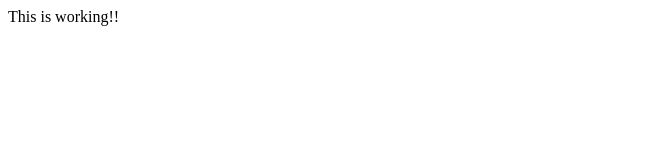
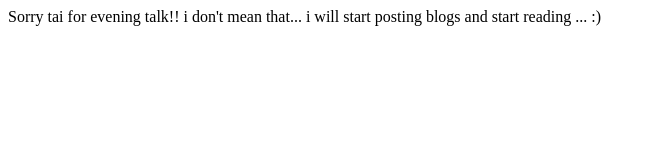
Before and after one commit to OmkarDhekane/OmkarDhekane.github.io, a plain HTML site: page coursera/module2solution.html in a window 1280 px wide. Shown: the whole page, without its empty margins (0-656 px from the left). Drawn offline with Linux system fonts and the light colour scheme.

Commit message:
Update module2solution.html

```diff
--- a/coursera/module2solution.html
+++ b/coursera/module2solution.html
@@ -4,6 +4,6 @@
 	<title>Assignment solution for module 2</title>
 </head>
 <body>
-This is working!!
+Sorry tai for evening talk!! i don't mean that... i will start posting blogs and start reading ... :)
 </body>
 </html>
```
